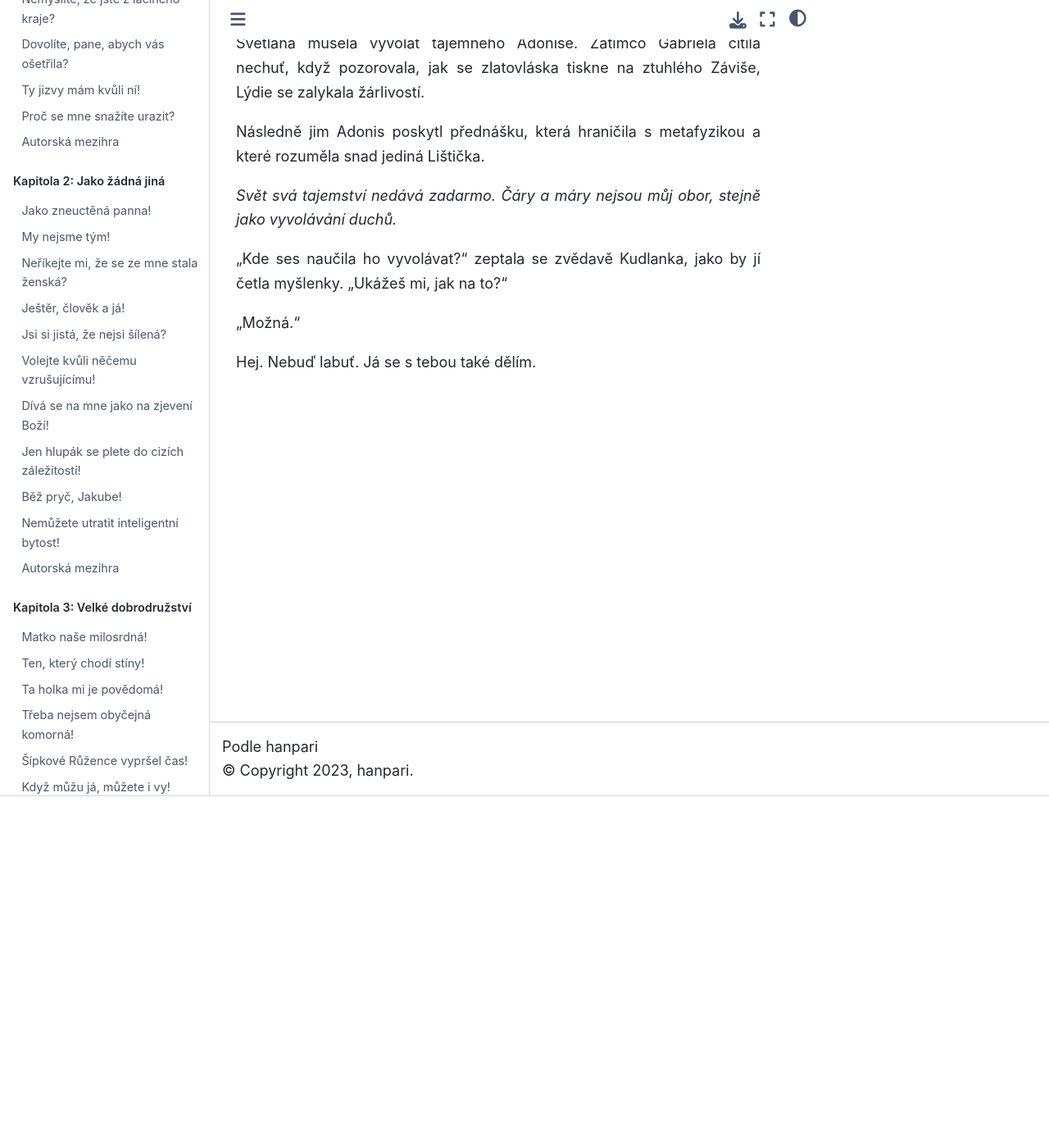
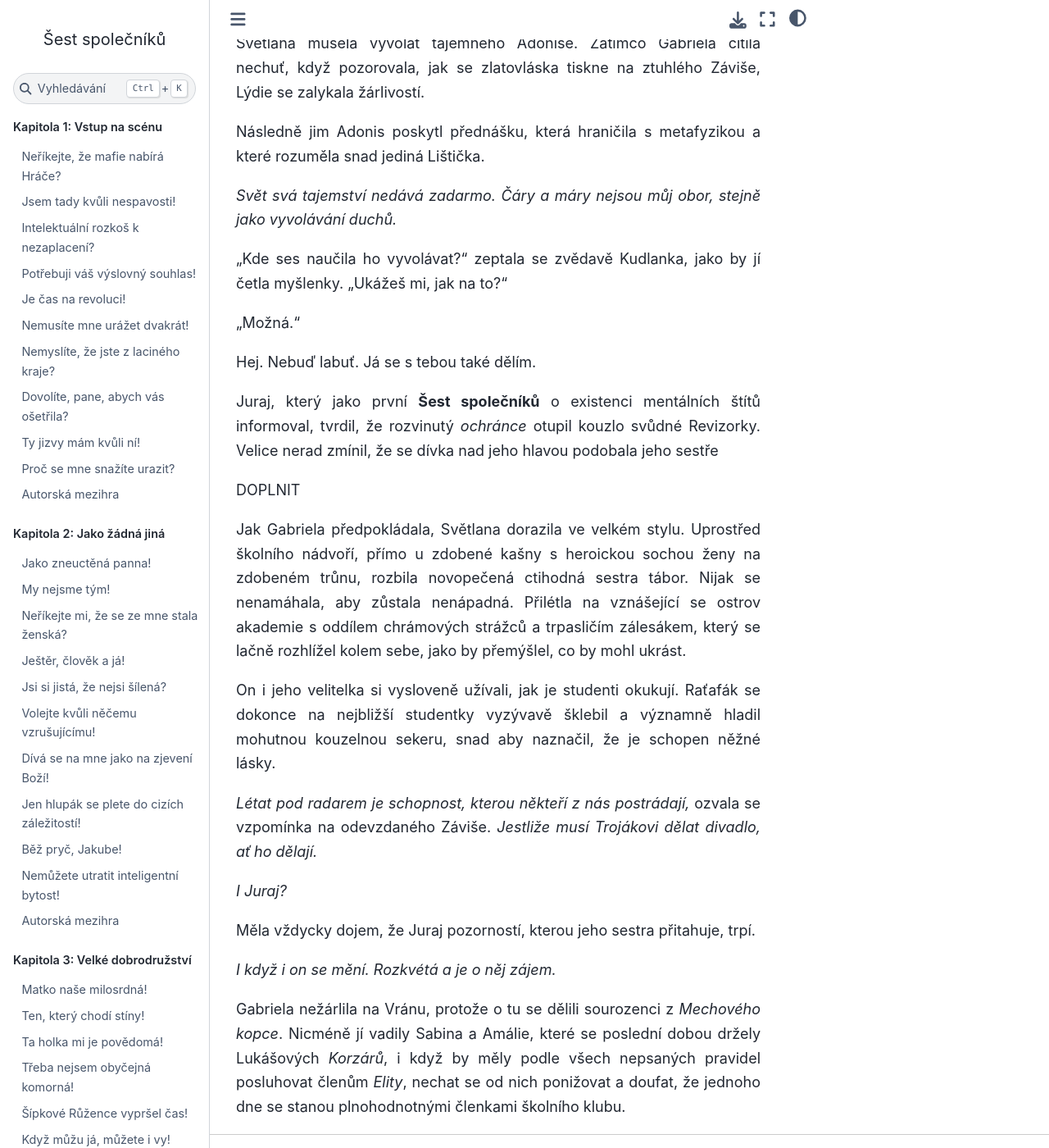
Before and after one commit to hanpari/sest-spolecniku, a Sphinx documentation site: the page built from source/sest_spolecniku/015-uklady-a-souboje/07.md, in a window 1280 px wide and 1400 px high, scrolled down 430 px. Shown: the whole window at 82% size. Built offline with Sphinx 7.4.7 and the Sphinx Book theme 1.1.4, drawn with Linux system fonts in a browser that asks for light colours.

Commit message:
Slouceni

```diff
--- a/source/sest_spolecniku/015-uklady-a-souboje/07.md
+++ b/source/sest_spolecniku/015-uklady-a-souboje/07.md
@@ -15,3 +15,22 @@
 "Možná."
 
 Hej. Nebuď labuť. Já se s tebou také dělím.
+
+
+Juraj, který jako první **Šest společníků** o existenci mentálních štítů informoval, tvrdil, že rozvinutý *ochránce* otupil kouzlo svůdné Revizorky. Velice nerad zmínil, že se dívka nad jeho hlavou podobala jeho sestře
+
+DOPLNIT
+
+Jak Gabriela předpokládala, Světlana dorazila ve velkém stylu. Uprostřed školního nádvoří, přímo u zdobené kašny s heroickou sochou ženy na zdobeném trůnu, rozbila novopečená ctihodná sestra tábor. Nijak se nenamáhala, aby zůstala nenápadná. Přilétla na vznášející se ostrov akademie s oddílem chrámových strážců a trpasličím zálesákem, který se lačně rozhlížel kolem sebe, jako by přemýšlel, co by mohl ukrást.
+
+On i jeho velitelka si vysloveně užívali, jak je studenti okukují. Raťafák se dokonce na nejbližší studentky vyzývavě šklebil a významně hladil mohutnou kouzelnou sekeru, snad aby naznačil, že je schopen něžné lásky.
+
+*Létat pod radarem je schopnost, kterou někteří z nás postrádají,* ozvala se vzpomínka na odevzdaného Záviše. *Jestliže musí Trojákovi dělat divadlo, ať ho dělají.*
+
+*I Juraj?*
+
+Měla vždycky dojem, že Juraj pozorností, kterou jeho sestra přitahuje, trpí.
+
+*I když i on se mění. Rozkvétá a je o něj zájem.*
+
+Gabriela nežárlila na Vránu, protože o tu se dělili sourozenci z *Mechového kopce*. Nicméně jí vadily Sabina a Amálie, které se poslední dobou držely Lukášových *Korzárů*, i když by měly podle všech nepsaných pravidel posluhovat členům *Elity*, nechat se od nich ponižovat a doufat, že jednoho dne se stanou plnohodnotnými členkami školního klubu.
```
Also changed, not shown: source/sest_spolecniku/dodatky/poezie.md (+1 -1 lines).
